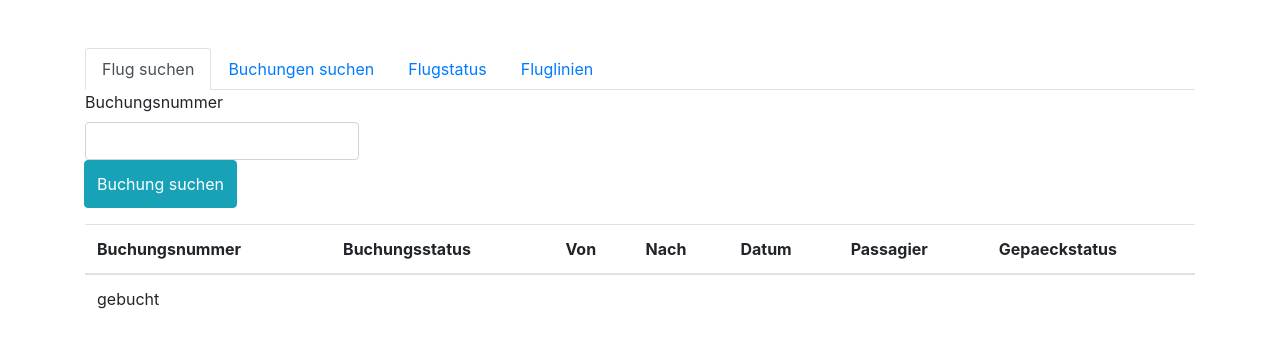
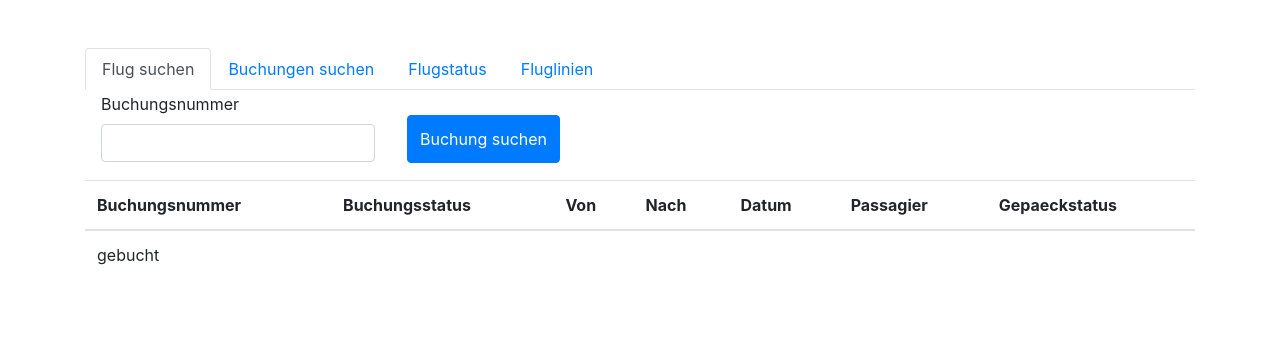
Before and after one commit to Wirtschaftsinformatik-Passau/softwareprojekt-gruppe-3, a Flask app: page /buchung_suchen in a window 1280 px wide. Shown: the part 56-404 px from the top of the page. Run offline with Flask 2, Linux system fonts and the light colour scheme; tables that the repository leaves empty hold one stand-in row (values such as "Sample post"); some libraries are stand-ins or nearby versions.

Commit message:
buchung suchen html sheet wie im pflichtenheft

```diff
--- a/website/templates/Passagier/buchung_suchen.html
+++ b/website/templates/Passagier/buchung_suchen.html
@@ -22,14 +22,25 @@
 
     <div class="input-group mb-3">
         <form action="#" method="GET">
+            <table>
+
+                <td>
+                    <div class="col">
                         <label for="buchungsnummer">Buchungsnummer</label>
-        <input type="text" class="form-control" id="buchungsnummer" name="buchungsnummer" placeholder=""
-               aria-label="buchungsnummer" aria-describedby="basic-addon2">
-        <div class="input-group-append">
+                        <input type="text" class="form-control input-lg" id="buchungsnummer" name="buchungsnummer" placeholder=""
+                               aria-label="buchungsnummer" aria-describedby="basic-addon2" >
+                    </div>
+                </td>
+                <td>
+                    <br>
+                    <div class="col">
                         <button
-                    type="submit" class="btn btn-info" id="inputGroup-sizing-lg" style="height: 3rem">Buchung suchen
+                                type="submit" class="btn btn-primary" id="inputGroup-sizing-lg" style="height: 3rem">
+                            Buchung suchen
                         </button>
                     </div>
+                </td> <!-- td damit es nebeneinandersteht-->
+            </table>
         </form>
     </div>
 
@@ -81,7 +92,7 @@
                 {{ rows.emailadresse }}
                 <br>
                 <a href='/online_check_in'>
-                    <button class="btn btn-info">Online-Check-In</button>
+                    <button class="btn btn-primary">Online-Check-In</button>
                 </a>
                 <a href='/storno'>
                     <button class="btn btn-danger">Storno</button>
```
Lines whose indentation alone changed are shown as unchanged.
